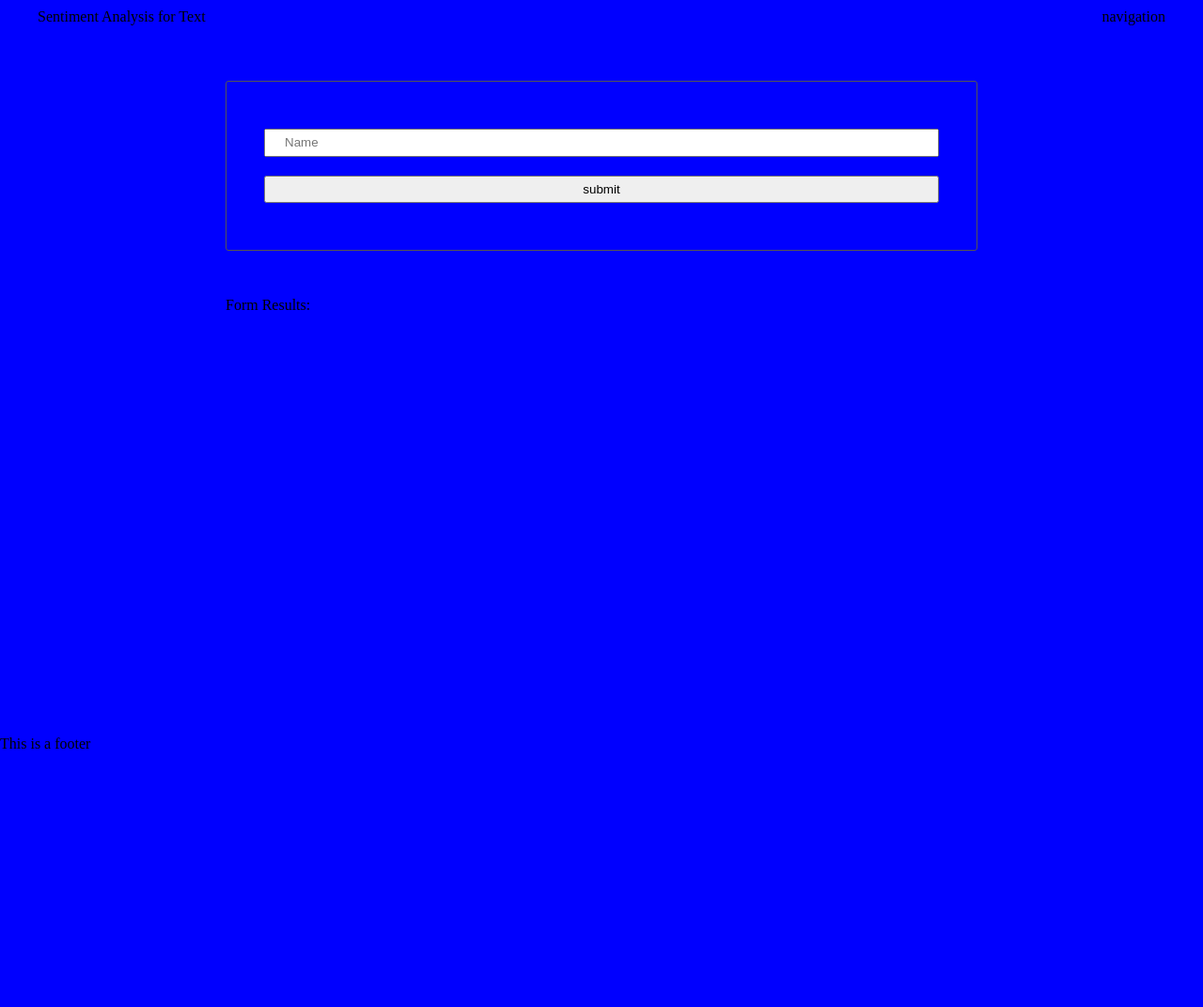
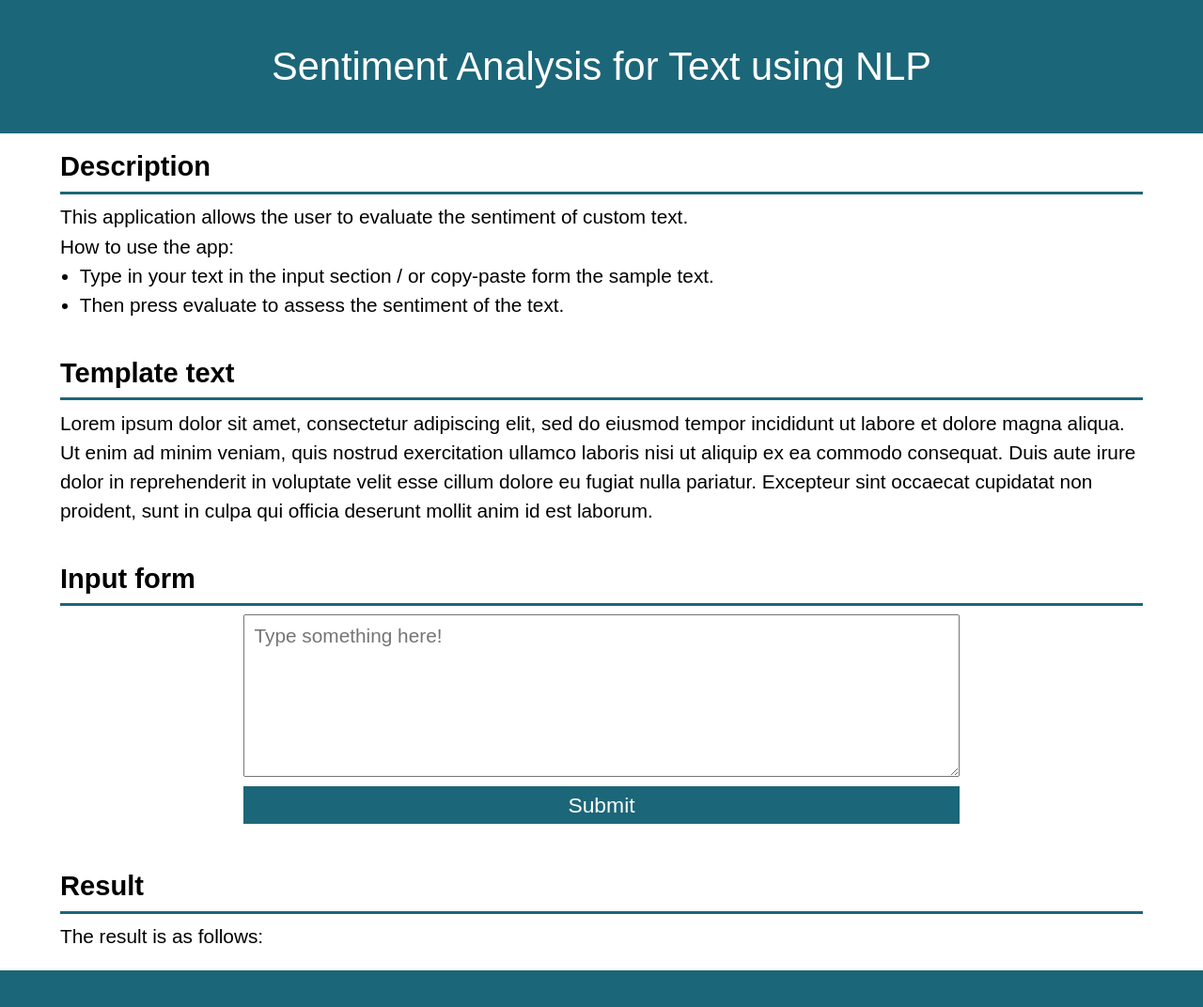
Before and after one commit to alex1ned/evaluate_news_nlp, a website built with webpack: page src/client/views/index.html in a window 1280 px wide. Shown: the whole page at 94% size. Before the commit the page ends 800 px from the top, so only its background shows below. Built offline with nearby package versions, Linux system fonts and the light colour scheme.

Commit message:
Created scelleton of html and css, need to refactor css; then I will integrate the API

```diff
--- a/src/client/index.js
+++ b/src/client/index.js
@@ -1,7 +1,6 @@
 import './styles/resets.scss'
-import './styles/base.scss'
+import './styles/main.scss'
 import './styles/form.scss'
-import './styles/header.scss'
 
 // Import own modules
 import { checkForName } from './js/nameChecker'
--- a/src/client/styles/base.scss
+++ /dev/null
@@ -1,15 +0,0 @@
-body {
-    display: flex;
-    flex-direction: column;
-    background-color: blue;
-    min-height: 100vh;
-}
-
-main {
-    flex: 2;
-}
-
-section {
-    max-width: 800px;
-    margin: 50px auto;
-}
--- a/src/client/styles/form.scss
+++ b/src/client/styles/form.scss
@@ -1,12 +1,42 @@
-form {
-    border: 1px solid #545454;
-    border-radius: 3px;
-    padding: 40px;
+$main-color: rgb(28, 102, 121);
+
+.form-container {
+    display: flex;
+    flex-direction: column;
+    justify-content: center;
+    align-items: center;
+    width: 100%;
 }
 
-input {
-    padding: 5px 20px;
+form {
+    display: flex;
+    flex-direction: column;
+    justify-content: center;
+    border-radius: 3px;
+}
+
+textarea {
+    max-width: 800px;
+    font-size: inherit;
+    font-family: inherit;
+    max-height: 200px;
+    height: 150px;
+    color: black;
+    padding: 0.5em;
+}
+
+input.submit {
+    background-color: $main-color;
+    color: white;
+    border: none;
+    height: 40px;
+    font-size: 1.1em;
     width: 100%;
     line-height: 16px;
     margin: 10px 0;
+    transition: background-color 0.3s;
 }
+
+input.submit:hover {
+    background-color: #1c795d;
+}
--- a/src/client/styles/header.scss
+++ /dev/null
@@ -1,5 +0,0 @@
-header {
-    display: flex;
-    justify-content: space-between;
-    padding: 10px 40px;
-}
--- /dev/null
+++ b/src/client/styles/main.scss
@@ -0,0 +1,69 @@
+// Global variables
+$main-color: rgb(28, 102, 121);
+
+h1 {
+    font-size: 1.4em;
+    font-weight: bold;
+    width: 100%;
+    padding-bottom: 10px;
+    border-bottom: 3px solid $main-color;
+    margin-bottom: 0.3em;
+}
+
+
+// Generalised styles
+ul {
+    list-style-type: disc;
+    margin-left: 1em;
+}
+
+
+body {
+    display: flex;
+    font-size: 1.3em;
+    line-height: 1.5em;
+    flex-direction: column;
+    min-height: 100vh;
+    font-family: Arial, Helvetica, sans-serif;
+    // border: 1px solid magenta !important;
+}
+
+header {
+    display: flex;
+    justify-content: center;
+    align-items: center;
+    font-size: 2em;
+    padding: 0.5em 0.5em;
+    min-height: 100px;
+    background-color: $main-color;
+    color: white;
+
+    div.header-container {
+        width: auto;
+        text-align: center;
+        line-height: 1.3em;
+    }
+}
+
+main {
+    display: flex;
+    flex-direction: column;
+    align-items: center;
+    min-height: 100vh;
+    width: 100%;
+
+    section {
+        margin: 1em 1em;
+        width: 90%;
+        min-height: 70px;
+        // border: 1px solid red !important;
+    }
+
+
+
+}
+
+footer {
+    background-color: $main-color;
+    height: 80px;
+}
--- a/src/client/styles/resets.scss
+++ b/src/client/styles/resets.scss
@@ -1,12 +1,3 @@
-/* http://meyerweb.com/eric/tools/css/reset/
-   v2.0 | 20110126
-   License: none (public domain)
-*/
-
-* {
-    box-sizing: border-box;
-}
-
 html, body, div, span, applet, object, iframe,
 h1, h2, h3, h4, h5, h6, p, blockquote, pre,
 a, abbr, acronym, address, big, cite, code,
@@ -50,6 +41,3 @@ table {
   border-collapse: collapse;
   border-spacing: 0;
 }
-ul {
-    list-style-type: none;
-}
--- a/src/client/views/index.html
+++ b/src/client/views/index.html
@@ -14,31 +14,81 @@
         <!-- ******************************* HEADER -->
         <header>
             <div class="header-container">
-                Sentiment Analysis for Text
-            </div>
-            <div class="">
-                navigation
+                <p>Sentiment Analysis for Text using NLP</p>
             </div>
         </header>
 
         <!-- ******************************* MAIN -->
         <main>
-            <section>
-                <form class="" onsubmit="return handleSubmit(event)">
-                    <input id="name" type="text" name="input" value="" onblur="onBlur()" placeholder="Name">
-                    <input type="submit" name="" value="submit" onclick="return Client.handleSubmit(event)" onsubmit="return handleSubmit(event)">
-                </form>
-            <section>
+            <!-- **************** DESCRIPTION -->
+            <section class="description">
+                <h1>Description</h1>
+                <p>
+                    This application allows the user to evaluate the
+                    sentiment of custom text.
+                </p>
 
-            <section>
-                <strong>Form Results:</strong>
-                <div id="results"></div>
+                <p>How to use the app:</p>
+
+                <ul>
+                    <li>Type in your text in the input section / or copy-paste form
+                        the sample text.</li>
+                    <li>Then press evaluate to assess the sentiment of the text.</li>
+                </ul>
+            </section>
+
+            <!-- **************** SAMPLE TEST -->
+            <section class="template-text">
+                <h1>Template text</h1>
+                <p>
+                    Lorem ipsum dolor sit amet, consectetur adipiscing
+                    elit, sed do eiusmod tempor incididunt ut labore et
+                    dolore magna aliqua. Ut enim ad minim veniam, quis
+                    nostrud exercitation ullamco laboris nisi ut aliquip
+                    ex ea commodo consequat. Duis aute irure dolor in
+                    reprehenderit in voluptate velit esse cillum dolore
+                    eu fugiat nulla pariatur. Excepteur sint occaecat
+                    cupidatat non proident, sunt in culpa qui officia
+                    deserunt mollit anim id est laborum.
+                </p>
+            </section>
+
+            <!-- **************** USER INPUT FROM -->
+            <section class="input-form">
+                <h1>Input form</h1>
+
+                <div class="form-container">
+                    <form action="">
+                        <textarea id="inputTest" name="inputText" rows="1" cols="60" placeholder="Type something here!"></textarea>
+                        <!-- <input id="name" type="text" name="input" placeholder="Type in your text here"> -->
+                        <input class="submit" type="submit" name="" value="Submit">
+                    </form>
+                </div>
+
+
+            </section>
+
+            <!-- **************** RESULT -->
+            <section class="result">
+                <h1>Result</h1>
+                <p>
+                    The result is as follows:
+                </p>
             </section>
         </main>
 
         <!-- ******************************* FOOTER -->
         <footer>
-            <p>This is a footer</p>
         </footer>
     </body>
 </html>
+
+
+<!-- ******************************* !!! OLD MAIN -->
+
+<!-- <section>
+    <form class="" onsubmit="return handleSubmit(event)">
+        <input id="name" type="text" name="input" value="" onblur="onBlur()" placeholder="Name">
+        <input type="submit" name="" value="submit" onclick="return Client.handleSubmit(event)" onsubmit="return handleSubmit(event)">
+    </form>
+<section>  -->
```
Lines whose indentation alone changed are shown as unchanged.
